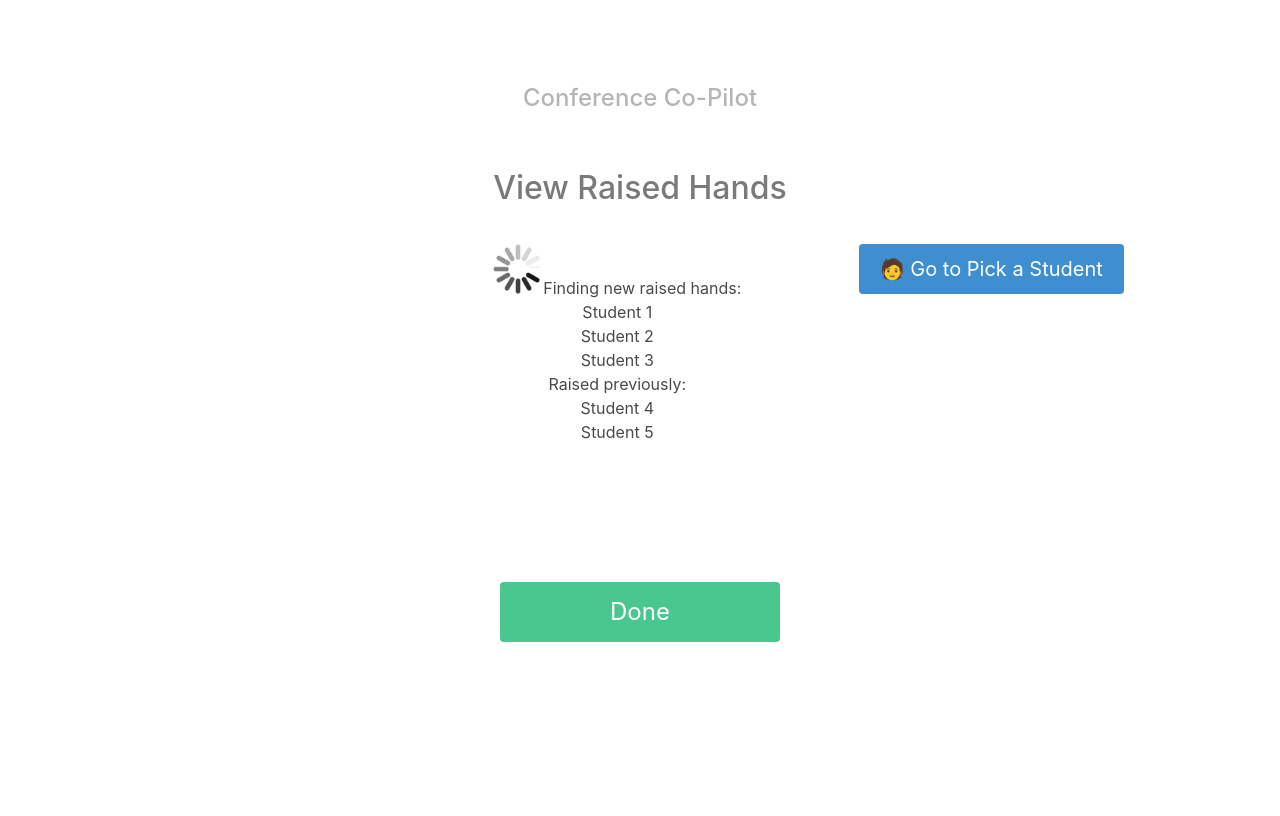
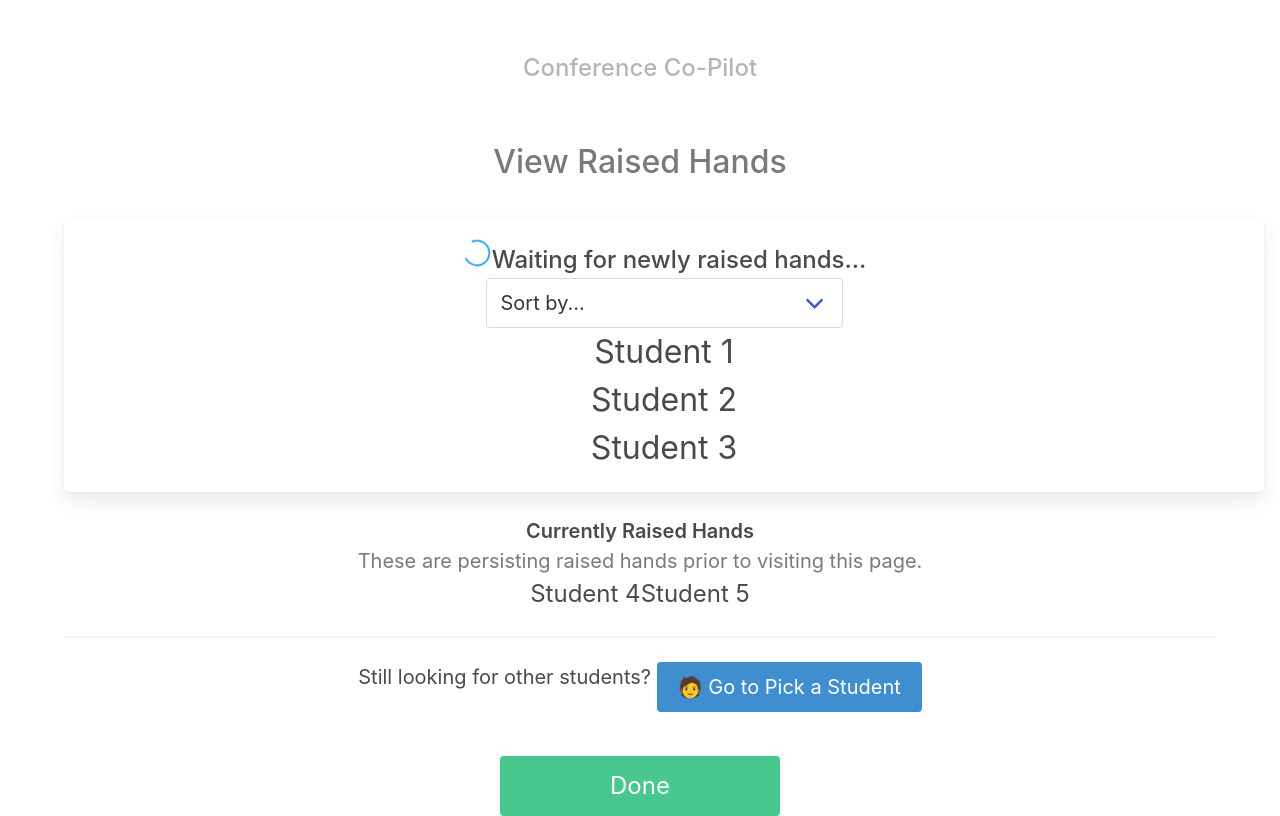
Before and after one commit to daniaalnahdi/is4300-project, a React (Create React App) app: page /raised-hands in a window 1280 px wide. Built offline with nearby package versions, Linux system fonts and the light colour scheme.

Commit message:
add more components

```diff
--- a/package.json
+++ b/package.json
@@ -3,6 +3,7 @@
   "version": "0.1.0",
   "private": true,
   "dependencies": {
+    "@emotion/react": "^11.1.5",
     "@testing-library/jest-dom": "^5.11.10",
     "@testing-library/react": "^11.2.5",
     "@testing-library/user-event": "^12.8.3",
@@ -10,6 +11,7 @@
     "react-dom": "^17.0.2",
     "react-router-dom": "^5.2.0",
     "react-scripts": "4.0.3",
+    "react-spinners": "^0.10.6",
     "web-vitals": "^1.1.1"
   },
   "scripts": {
--- a/src/index.css
+++ b/src/index.css
@@ -6,6 +6,7 @@ body {
 }
 
 body {
+  font-size: 20px;
   margin: 0;
   text-align: center;
   display: flex;
@@ -20,21 +21,22 @@ body {
   /* align-items: center; */
 }
 
-.two-col-layout {
-display: flex;
-}
-
-.two-col-left {
-  margin-left: 2em;
+.box {
+  width: 1200px;
 }
 
 header {
-  margin-top: 5em;
+  margin-top: 2.5em;
   padding-bottom: 1em;
 }
 
 main {
-  height: 450px;
+  height: 650px;
+}
+
+h1,
+h2 {
+  text-align: center;
 }
 
 h2 {
@@ -61,7 +63,3 @@ h2 {
 .done-button {
   width: 280px;
 }
-
-.pick-student-button {
-  margin-right: -500px;
-}
--- a/src/views/PickStudentView.jsx
+++ b/src/views/PickStudentView.jsx
@@ -24,24 +24,28 @@ const PickStudentView = () => {
         <h2 className='is-size-3 has-text-weight-medium	has-text-grey'>
           Pick a Student
         </h2>
-        <div>
-          Pick:
-          <label>
-            <input type='radio' name='foo' value='1' />
+        <div className='box'>
+          <div class='control'>
+            <span className='has-text-weight-medium'>Pick:</span>
+
+            <label class='radio'>
+              <input type='radio' name='foobar' checked/>
               Randomly
             </label>
-          <label>
-            <input type='radio' name='foo' value='2' />
+            <label class='radio'>
+              <input type='radio' name='foobar' />
               Low Participation
             </label>
           </div>
-        <p>{pickedStudent}</p>
+
+          <p className='is-size-2'>{pickedStudent}</p>
           <button
             className='button is-info is-medium is-outlined'
             onClick={() => setPickedStudent(getRandomStudent())}
           >
             Pick Another Student
           </button>
+        </div>
       </main>
       <Link to='/'>
         <button className='button is-success is-large done-button'>Done</button>
--- a/src/views/RaisedHandsView.jsx
+++ b/src/views/RaisedHandsView.jsx
@@ -1,7 +1,7 @@
 import React, { useState, useEffect } from 'react';
 import { Link } from 'react-router-dom';
+import { ClipLoader } from 'react-spinners';
 
-import Loader from '../assets/loader.gif';
 import students from '../data/students';
 
 const RaisedHandsView = () => {
@@ -19,29 +19,60 @@ const RaisedHandsView = () => {
   return (
     <>
       <main>
-        <h2 className='is-size-3 has-text-weight-medium has-text-grey'>View Raised Hands </h2>
-        <div className='two-col-layout'>
-          <div className='two-col-left'>
-            <img src={Loader} style={{ width: '50px' }} />
-            <span>Finding new raised hands:</span>
+        <h2 className='is-size-3 has-text-weight-medium has-text-grey'>
+          View Raised Hands
+        </h2>
+        <div className='box'>
+          <div>
+            <ClipLoader color={'hsl(204, 86%, 53%)'} loading={true} size={30} />
+
+            <span className='is-size-4 has-text-weight-medium '>
+              Waiting for newly raised hands...
+            </span>
+          </div>
+
+          <div class='select is-normal'>
+            <select>
+              <option>Sort by...</option>
+              <option>Lowest to highest participation</option>
+              <option>Highest to lowest participation</option>
+              <option>Alphabetical</option>
+              <option>Random</option>
+            </select>
+          </div>
           {show && (
-              <ul>
+            <ul className='is-size-3'>
               {students.map((name, idx) => {
                 return idx <= 2 && <li key={idx}>{name}</li>;
               })}
             </ul>
           )}
-            <p>Raised previously:</p>
-            <ul>
+        </div>
+        <p className='has-text-weight-semibold'>Currently Raised Hands</p>
+        <p className='has-text-grey'>
+          These are persisting raised hands prior to visiting this page.
+        </p>
+        <ul
+          className='is-size-4'
+          style={{ display: 'flex', justifyContent: 'center' }}
+        >
           {students.map((name, idx) => {
-                return idx > 2 && <li key={idx}>{name}</li>;
+            return (
+              idx > 2 && (
+                <li key={idx} style={{}}>
+                  {name}
+                </li>
+              )
+            );
           })}
         </ul>
-          </div>
+        <hr />
+        <span>Still looking for other students?</span>{' '}
         <Link to='/pick-student'>
-            <button className="button is-info is-medium pick-student-button">🧑 Go to Pick a Student</button>
+          <button className='button is-info is-medium'>
+            🧑 Go to Pick a Student
+          </button>
         </Link>
-        </div>
       </main>
 
       <Link to='/'>
--- a/src/views/ReactionsView.jsx
+++ b/src/views/ReactionsView.jsx
@@ -8,6 +8,8 @@ const ReactionsView = () => {
         <h2 className='is-size-3 has-text-weight-medium	has-text-grey'>
           View Reactions
         </h2>
+        <div className='box'>
+          <p>Reactions during this __ second period...</p>
           <ul>
             <li>👍 0 0%</li>
             <li>👏 0 0%</li>
@@ -17,8 +19,9 @@ const ReactionsView = () => {
             <li>🎉 0 0%</li>
             <li>✅ 0 0%</li>
             <li>❌ 0 0%</li>
-          <li>No Reactions: 0</li>
           </ul>
+        </div>
+        <p>No Reactions: 0</p>
         <p>Total students: 0</p>
       </main>
       <Link to='/'>
```
Also changed, not shown: .babelrc (added), 1 other file (tests, documents, lock files or other folders). Lines whose indentation alone changed are shown as unchanged.
